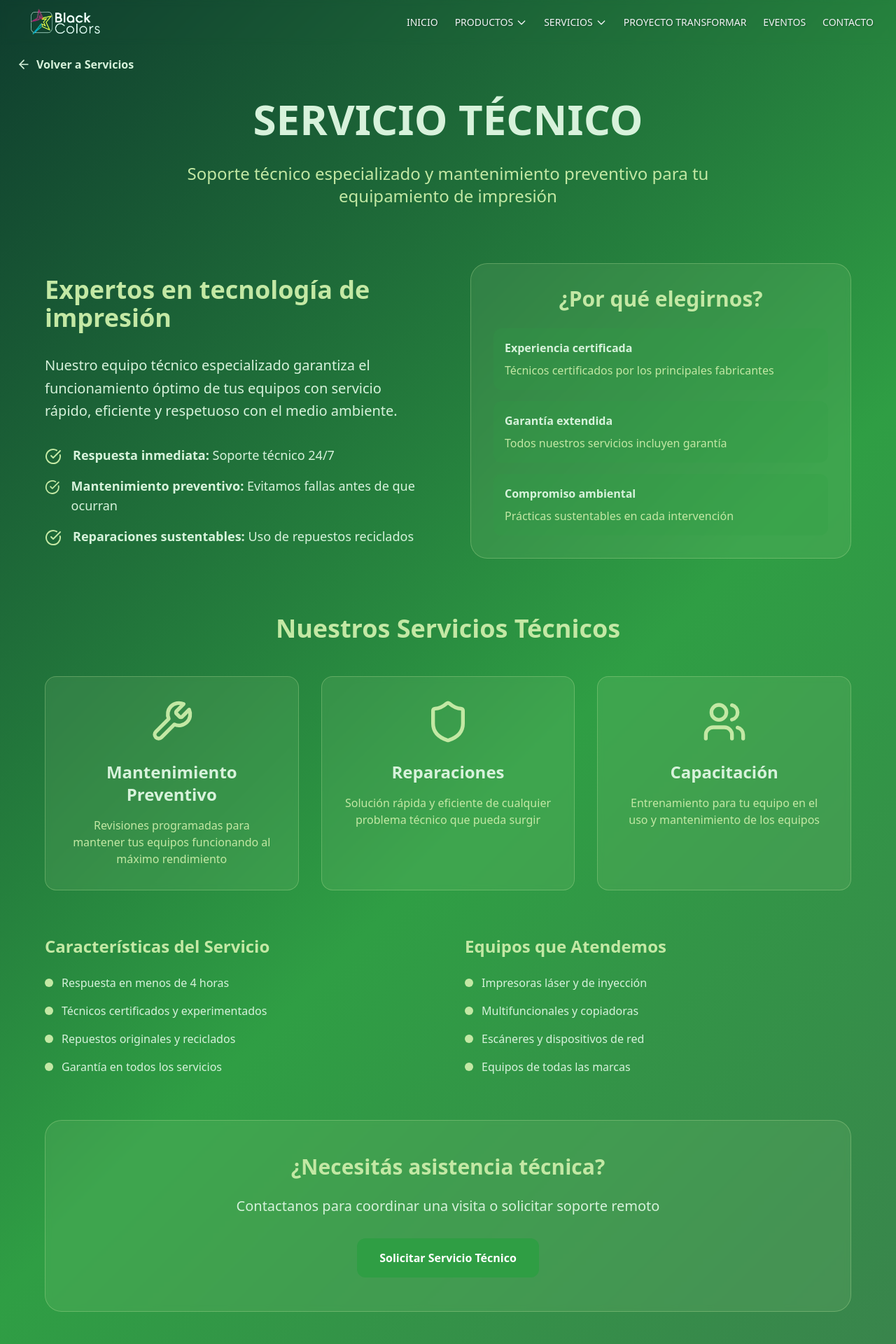
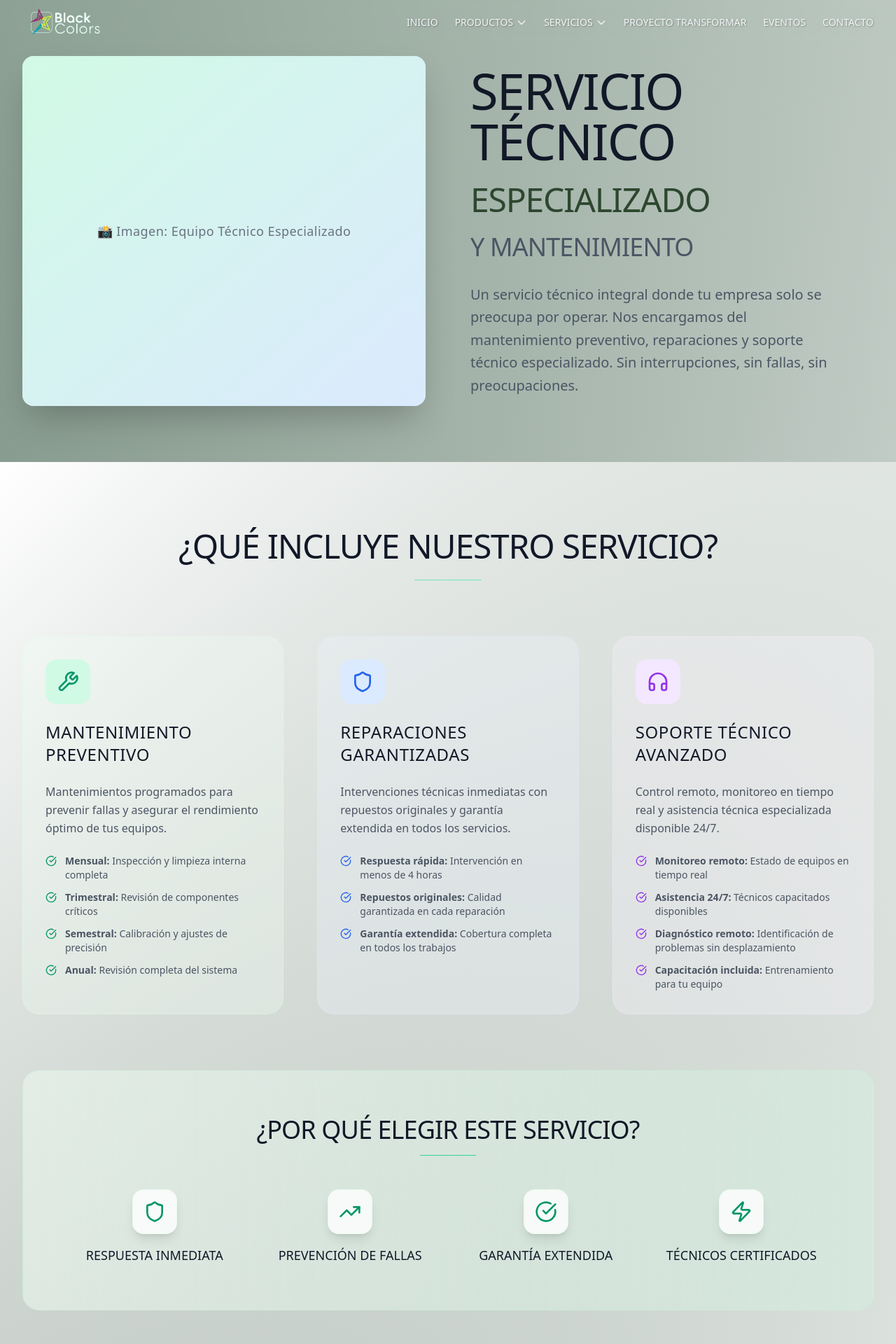
Before and after one commit to francobg7/black-colors-eco-print, a React (Vite) app: page /servicios/tecnico in a window 1280 px wide. Shown: the top 1920 px of the page at 70% size. Built offline with nearby package versions, Linux system fonts and the light colour scheme.

Commit message:
structure modified

```diff
--- a/src/pages/ServicioTecnico.tsx
+++ b/src/pages/ServicioTecnico.tsx
@@ -1,202 +1,271 @@
 import React from 'react';
-import { Link } from 'react-router-dom';
-import { ArrowLeft, Wrench, Clock, Shield, Users, Star, CheckCircle } from 'lucide-react';
+import { CheckCircle, Wrench, Headphones, Zap, Shield, TrendingUp } from 'lucide-react';
 import Footer from '@/components/Footer';
 
 const ServicioTecnico = () => {
   return (
-    <div className="min-h-screen" style={{ background: 'linear-gradient(135deg, #0f3d2e 0%, #2f9e44 50%, #3d7b4f 100%)' }}>
-      <div className="container mx-auto px-6 py-20">
-        {/* Navegación */}
-        <div className="mb-8">
-          <Link
-            to="/"
-            className="inline-flex items-center space-x-2 text-[#d7f2db] hover:text-[#c3e8a4] transition-colors font-semibold"
-          >
-            <ArrowLeft className="w-5 h-5" />
-            <span>Volver a Servicios</span>
-          </Link>
+    <div className="min-h-screen bg-gradient-to-br from-green-50/30 to-white">
+      {/* Hero Section - Primera imagen + introducción */}
+      <section className="w-full bg-gradient-to-br from-green-50/40 to-emerald-50/20">
+        <div className="container mx-auto px-8 py-20">
+          <div className="grid grid-cols-1 lg:grid-cols-2 gap-16 items-center">
+            {/* Primera imagen - 50% ancho */}
+            <div className="relative">
+              <div className="w-full h-[500px] bg-gradient-to-br from-gray-200 to-gray-300 rounded-2xl overflow-hidden shadow-2xl">
+                <div className="w-full h-full bg-gradient-to-br from-emerald-100 to-blue-100 flex items-center justify-center">
+                  <span className="text-gray-500 text-lg font-light tracking-wide">
+                    📸 Imagen: Equipo Técnico Especializado
+                  </span>
+                </div>
+              </div>
             </div>
 
-        {/* Hero Section */}
-        <div className="text-center mb-20">
-          <h1 className="text-3xl sm:text-5xl lg:text-6xl font-bold mb-8 animate-fade-in" style={{ color: '#d7f2db' }}>
+            {/* Introducción del servicio */}
+            <div className="space-y-8">
+              <div className="space-y-6">
+                <h1 className="text-6xl lg:text-7xl font-light text-gray-900 leading-tight tracking-tight">
                   SERVICIO TÉCNICO
                 </h1>
-          <p className="text-xl sm:text-2xl text-[#c3e8a4] max-w-4xl mx-auto">
-            Soporte técnico especializado y mantenimiento preventivo para tu equipamiento de impresión
-          </p>
+                <h2 className="text-4xl lg:text-5xl font-light text-[#2d472f] leading-tight tracking-tight">
+                  ESPECIALIZADO
+                </h2>
+                <h3 className="text-3xl lg:text-4xl font-light text-gray-600 leading-tight tracking-tight">
+                  Y MANTENIMIENTO
+                </h3>
               </div>
 
-        {/* Main Content */}
-        <div className="max-w-6xl mx-auto">
-          <div className="grid md:grid-cols-2 gap-16 items-center mb-20">
-            <div className="space-y-8 animate-slide-up">
-              <h2 className="text-xl sm:text-2xl lg:text-4xl font-bold" style={{ color: '#c3e8a4' }}>
-                Expertos en tecnología de impresión
-              </h2>
-              <p className="text-xl leading-relaxed" style={{ color: '#d7f2db' }}>
-                Nuestro equipo técnico especializado garantiza el funcionamiento óptimo de tus equipos
-                con servicio rápido, eficiente y respetuoso con el medio ambiente.
-              </p>
-              <div className="space-y-4">
-                <div className="flex items-start space-x-4">
-                  <CheckCircle className="w-6 h-6 mt-1" style={{ color: '#c3e8a4' }} />
-                  <p className="text-lg" style={{ color: '#d7f2db' }}>
-                    <strong>Respuesta inmediata:</strong> Soporte técnico 24/7
-                  </p>
-                </div>
-                <div className="flex items-start space-x-4">
-                  <CheckCircle className="w-6 h-6 mt-1" style={{ color: '#c3e8a4' }} />
-                  <p className="text-lg" style={{ color: '#d7f2db' }}>
-                    <strong>Mantenimiento preventivo:</strong> Evitamos fallas antes de que ocurran
-                  </p>
-                </div>
-                <div className="flex items-start space-x-4">
-                  <CheckCircle className="w-6 h-6 mt-1" style={{ color: '#c3e8a4' }} />
-                  <p className="text-lg" style={{ color: '#d7f2db' }}>
-                    <strong>Reparaciones sustentables:</strong> Uso de repuestos reciclados
+              <div className="max-w-lg">
+                <p className="text-xl text-gray-600 leading-relaxed font-light">
+                  Un servicio técnico integral donde tu empresa solo se preocupa por operar.
+                  Nos encargamos del mantenimiento preventivo, reparaciones y soporte técnico especializado.
+                  Sin interrupciones, sin fallas, sin preocupaciones.
                 </p>
               </div>
             </div>
           </div>
+        </div>
+      </section>
 
-            <div className="relative animate-scale-in">
-              <div
-                className="rounded-3xl p-8 text-center backdrop-blur-sm border"
-                style={{
-                  background: 'rgba(195, 232, 164, 0.1)',
-                  borderColor: 'rgba(195, 232, 164, 0.3)'
-                }}
-              >
-                <h3 className="text-xl sm:text-3xl font-bold mb-6" style={{ color: '#c3e8a4' }}>
-                  ¿Por qué elegirnos?
+      {/* Información técnica del servicio - Pantalla completa */}
+      <section className="w-full bg-gradient-to-br from-white to-green-50/20 py-24">
+        <div className="container mx-auto px-8">
+          {/* Encabezado de sección */}
+          <div className="text-center mb-20">
+            <h2 className="text-5xl font-light text-gray-900 mb-6 tracking-tight">
+              ¿QUÉ INCLUYE NUESTRO SERVICIO?
+            </h2>
+            <div className="w-24 h-px bg-emerald-300 mx-auto"></div>
+          </div>
+
+          {/* Grid de características principales */}
+          <div className="grid grid-cols-1 lg:grid-cols-3 gap-12 mb-20">
+            {/* Mantenimiento preventivo */}
+            <div className="space-y-6 bg-green-50/30 rounded-3xl p-8 border border-green-100/50">
+              <div className="w-16 h-16 bg-emerald-100 rounded-2xl flex items-center justify-center mb-6">
+                <Wrench className="w-8 h-8 text-emerald-600" />
+              </div>
+              <h3 className="text-2xl font-medium text-gray-900 tracking-wide">
+                MANTENIMIENTO PREVENTIVO
               </h3>
-                <div className="space-y-4 text-left">
-                  <div className="p-4 rounded-xl" style={{ background: 'rgba(47, 158, 68, 0.2)' }}>
-                    <h4 className="font-semibold mb-2" style={{ color: '#d7f2db' }}>Experiencia certificada</h4>
-                    <p style={{ color: '#c3e8a4' }}>Técnicos certificados por los principales fabricantes</p>
+              <p className="text-gray-600 leading-relaxed font-light">
+                Mantenimientos programados para prevenir fallas y asegurar el rendimiento óptimo de tus equipos.
+              </p>
+              <ul className="space-y-3 text-sm text-gray-600">
+                <li className="flex items-start space-x-3">
+                  <CheckCircle className="w-4 h-4 text-emerald-600 mt-0.5 flex-shrink-0" />
+                  <span><strong>Mensual:</strong> Inspección y limpieza interna completa</span>
+                </li>
+                <li className="flex items-start space-x-3">
+                  <CheckCircle className="w-4 h-4 text-emerald-600 mt-0.5 flex-shrink-0" />
+                  <span><strong>Trimestral:</strong> Revisión de componentes críticos</span>
+                </li>
+                <li className="flex items-start space-x-3">
+                  <CheckCircle className="w-4 h-4 text-emerald-600 mt-0.5 flex-shrink-0" />
+                  <span><strong>Semestral:</strong> Calibración y ajustes de precisión</span>
+                </li>
+                <li className="flex items-start space-x-3">
+                  <CheckCircle className="w-4 h-4 text-emerald-600 mt-0.5 flex-shrink-0" />
+                  <span><strong>Anual:</strong> Revisión completa del sistema</span>
+                </li>
+              </ul>
             </div>
-                  <div className="p-4 rounded-xl" style={{ background: 'rgba(47, 158, 68, 0.2)' }}>
-                    <h4 className="font-semibold mb-2" style={{ color: '#d7f2db' }}>Garantía extendida</h4>
-                    <p style={{ color: '#c3e8a4' }}>Todos nuestros servicios incluyen garantía</p>
+
+            {/* Reparaciones garantizadas */}
+            <div className="space-y-6 bg-blue-50/30 rounded-3xl p-8 border border-blue-100/50">
+              <div className="w-16 h-16 bg-blue-100 rounded-2xl flex items-center justify-center mb-6">
+                <Shield className="w-8 h-8 text-blue-600" />
               </div>
-                  <div className="p-4 rounded-xl" style={{ background: 'rgba(47, 158, 68, 0.2)' }}>
-                    <h4 className="font-semibold mb-2" style={{ color: '#d7f2db' }}>Compromiso ambiental</h4>
-                    <p style={{ color: '#c3e8a4' }}>Prácticas sustentables en cada intervención</p>
+              <h3 className="text-2xl font-medium text-gray-900 tracking-wide">
+                REPARACIONES GARANTIZADAS
+              </h3>
+              <p className="text-gray-600 leading-relaxed font-light">
+                Intervenciones técnicas inmediatas con repuestos originales y garantía extendida en todos los servicios.
+              </p>
+              <ul className="space-y-3 text-sm text-gray-600">
+                <li className="flex items-start space-x-3">
+                  <CheckCircle className="w-4 h-4 text-blue-600 mt-0.5 flex-shrink-0" />
+                  <span><strong>Respuesta rápida:</strong> Intervención en menos de 4 horas</span>
+                </li>
+                <li className="flex items-start space-x-3">
+                  <CheckCircle className="w-4 h-4 text-blue-600 mt-0.5 flex-shrink-0" />
+                  <span><strong>Repuestos originales:</strong> Calidad garantizada en cada reparación</span>
+                </li>
+                <li className="flex items-start space-x-3">
+                  <CheckCircle className="w-4 h-4 text-blue-600 mt-0.5 flex-shrink-0" />
+                  <span><strong>Garantía extendida:</strong> Cobertura completa en todos los trabajos</span>
+                </li>
+              </ul>
+            </div>
+
+            {/* Soporte técnico avanzado */}
+            <div className="space-y-6 bg-purple-50/30 rounded-3xl p-8 border border-purple-100/50">
+              <div className="w-16 h-16 bg-purple-100 rounded-2xl flex items-center justify-center mb-6">
+                <Headphones className="w-8 h-8 text-purple-600" />
+              </div>
+              <h3 className="text-2xl font-medium text-gray-900 tracking-wide">
+                SOPORTE TÉCNICO AVANZADO
+              </h3>
+              <p className="text-gray-600 leading-relaxed font-light">
+                Control remoto, monitoreo en tiempo real y asistencia técnica especializada disponible 24/7.
+              </p>
+              <ul className="space-y-3 text-sm text-gray-600">
+                <li className="flex items-start space-x-3">
+                  <CheckCircle className="w-4 h-4 text-purple-600 mt-0.5 flex-shrink-0" />
+                  <span><strong>Monitoreo remoto:</strong> Estado de equipos en tiempo real</span>
+                </li>
+                <li className="flex items-start space-x-3">
+                  <CheckCircle className="w-4 h-4 text-purple-600 mt-0.5 flex-shrink-0" />
+                  <span><strong>Asistencia 24/7:</strong> Técnicos capacitados disponibles</span>
+                </li>
+                <li className="flex items-start space-x-3">
+                  <CheckCircle className="w-4 h-4 text-purple-600 mt-0.5 flex-shrink-0" />
+                  <span><strong>Diagnóstico remoto:</strong> Identificación de problemas sin desplazamiento</span>
+                </li>
+                <li className="flex items-start space-x-3">
+                  <CheckCircle className="w-4 h-4 text-purple-600 mt-0.5 flex-shrink-0" />
+                  <span><strong>Capacitación incluida:</strong> Entrenamiento para tu equipo</span>
+                </li>
+              </ul>
+            </div>
+          </div>
+
+          {/* Beneficios destacados */}
+          <div className="bg-gradient-to-r from-green-50/50 to-emerald-100/30 rounded-3xl p-16 border border-green-200/30">
+            <div className="text-center mb-12">
+              <h3 className="text-4xl font-light text-gray-900 mb-4 tracking-tight">
+                ¿POR QUÉ ELEGIR ESTE SERVICIO?
+              </h3>
+              <div className="w-20 h-px bg-emerald-400 mx-auto"></div>
+            </div>
+
+            <div className="grid grid-cols-1 md:grid-cols-2 lg:grid-cols-4 gap-8">
+              <div className="text-center space-y-4">
+                <div className="w-16 h-16 bg-white/80 rounded-2xl flex items-center justify-center mx-auto shadow-lg border border-green-100/50">
+                  <Shield className="w-8 h-8 text-emerald-600" />
+                </div>
+                <h4 className="text-lg font-medium text-gray-900">RESPUESTA INMEDIATA</h4>
+              </div>
+
+              <div className="text-center space-y-4">
+                <div className="w-16 h-16 bg-white/80 rounded-2xl flex items-center justify-center mx-auto shadow-lg border border-green-100/50">
+                  <TrendingUp className="w-8 h-8 text-emerald-600" />
+                </div>
+                <h4 className="text-lg font-medium text-gray-900">PREVENCIÓN DE FALLAS</h4>
+              </div>
+
+              <div className="text-center space-y-4">
+                <div className="w-16 h-16 bg-white/80 rounded-2xl flex items-center justify-center mx-auto shadow-lg border border-green-100/50">
+                  <CheckCircle className="w-8 h-8 text-emerald-600" />
+                </div>
+                <h4 className="text-lg font-medium text-gray-900">GARANTÍA EXTENDIDA</h4>
+              </div>
+
+              <div className="text-center space-y-4">
+                <div className="w-16 h-16 bg-white/80 rounded-2xl flex items-center justify-center mx-auto shadow-lg border border-green-100/50">
+                  <Zap className="w-8 h-8 text-emerald-600" />
+                </div>
+                <h4 className="text-lg font-medium text-gray-900">TÉCNICOS CERTIFICADOS</h4>
+              </div>
+            </div>
+          </div>
+        </div>
+      </section>
+
+      {/* Segunda imagen + información complementaria */}
+      <section className="w-full bg-gradient-to-br from-emerald-50/30 to-green-50/20 py-24">
+        <div className="container mx-auto px-8">
+          <div className="grid grid-cols-1 lg:grid-cols-2 gap-16 items-center">
+            {/* Información complementaria */}
+            <div className="space-y-8">
+              <div className="space-y-6">
+                <h2 className="text-5xl font-light text-gray-900 leading-tight tracking-tight">
+                  TÉCNICOS ESPECIALIZADOS
+                </h2>
+                <h3 className="text-3xl font-light text-[#2d472f] leading-tight tracking-tight">
+                  Y CERTIFICADOS
+                </h3>
+              </div>
+
+              <div className="space-y-6 text-lg text-gray-600 leading-relaxed font-light">
+                <p>
+                  Nuestro equipo técnico cuenta con certificaciones de los principales fabricantes y años de experiencia.
+                </p>
+                <p>
+                  Realizamos diagnósticos precisos y soluciones efectivas para mantener tus equipos funcionando al máximo rendimiento.
+                </p>
+                <p>
+                  Capacitamos a tu personal para que puedan realizar mantenimientos básicos y optimizar el uso de la tecnología.
+                </p>
+              </div>
+            </div>
+
+            {/* Segunda imagen - 50% ancho */}
+            <div className="relative">
+              <div className="w-full h-[500px] bg-gradient-to-br from-blue-200 to-purple-200 rounded-2xl overflow-hidden shadow-2xl">
+                <div className="w-full h-full bg-gradient-to-br from-blue-100 to-purple-100 flex items-center justify-center">
+                  <span className="text-gray-500 text-lg font-light tracking-wide">
+                    📸 Imagen: Técnicos Trabajando en Equipos
+                  </span>
                 </div>
               </div>
             </div>
           </div>
         </div>
+      </section>
 
-          {/* Services Section */}
-          <div className="text-center mb-16">
-            <h2 className="text-xl sm:text-2xl lg:text-4xl font-bold mb-12" style={{ color: '#c3e8a4' }}>
-              Nuestros Servicios Técnicos
+      {/* CTA Final */}
+      <section className="w-full bg-gradient-to-br from-white to-green-50/30 py-20">
+        <div className="container mx-auto px-8 text-center">
+          <h2 className="text-5xl font-light text-gray-900 mb-8 tracking-tight">
+            ¿NECESITÁS ASISTENCIA TÉCNICA?
           </h2>
-            <div className="grid md:grid-cols-3 gap-8">
-              <div className="p-8 rounded-2xl backdrop-blur-sm border hover-lift" style={{
-                background: 'rgba(195, 232, 164, 0.1)',
-                borderColor: 'rgba(195, 232, 164, 0.3)'
-              }}>
-                <Wrench className="w-16 h-16 mx-auto mb-6" style={{ color: '#c3e8a4' }} />
-                <h3 className="text-2xl font-bold mb-4" style={{ color: '#d7f2db' }}>Mantenimiento Preventivo</h3>
-                <p style={{ color: '#c3e8a4' }}>
-                  Revisiones programadas para mantener tus equipos funcionando al máximo rendimiento
+          <p className="text-xl text-gray-600 mb-12 max-w-3xl mx-auto leading-relaxed font-light">
+            Contáctanos para coordinar una visita técnica o solicitar soporte remoto.
+            Nuestros técnicos especializados están disponibles para resolver cualquier problema.
+          </p>
+
+          <div className="grid grid-cols-1 md:grid-cols-2 gap-8 max-w-4xl mx-auto">
+            <div className="bg-green-50/40 rounded-2xl p-8 text-left border border-green-100/50">
+              <h3 className="text-2xl font-medium text-gray-900 mb-4 tracking-wide">
+                MANTENIMIENTO PREVENTIVO
+              </h3>
+              <p className="text-gray-600 leading-relaxed font-light">
+                Servicios programados para mantener tus equipos funcionando al máximo rendimiento.
               </p>
             </div>
 
-              <div className="p-8 rounded-2xl backdrop-blur-sm border hover-lift" style={{
-                background: 'rgba(195, 232, 164, 0.1)',
-                borderColor: 'rgba(195, 232, 164, 0.3)'
-              }}>
-                <Shield className="w-16 h-16 mx-auto mb-6" style={{ color: '#c3e8a4' }} />
-                <h3 className="text-2xl font-bold mb-4" style={{ color: '#d7f2db' }}>Reparaciones</h3>
-                <p style={{ color: '#c3e8a4' }}>
-                  Solución rápida y eficiente de cualquier problema técnico que pueda surgir
-                </p>
-              </div>
-
-              <div className="p-8 rounded-2xl backdrop-blur-sm border hover-lift" style={{
-                background: 'rgba(195, 232, 164, 0.1)',
-                borderColor: 'rgba(195, 232, 164, 0.3)'
-              }}>
-                <Users className="w-16 h-16 mx-auto mb-6" style={{ color: '#c3e8a4' }} />
-                <h3 className="text-2xl font-bold mb-4" style={{ color: '#d7f2db' }}>Capacitación</h3>
-                <p style={{ color: '#c3e8a4' }}>
-                  Entrenamiento para tu equipo en el uso y mantenimiento de los equipos
+            <div className="bg-green-50/40 rounded-2xl p-8 text-left border border-green-100/50">
+              <h3 className="text-2xl font-medium text-gray-900 mb-4 tracking-wide">
+                REPARACIONES URGENTES
+              </h3>
+              <p className="text-gray-600 leading-relaxed font-light">
+                Intervenciones técnicas inmediatas con garantía y repuestos originales.
               </p>
             </div>
           </div>
         </div>
+      </section>
 
-          {/* Features Section */}
-          <div className="grid md:grid-cols-2 gap-12 mb-16">
-            <div className="space-y-6">
-              <h3 className="text-2xl font-bold" style={{ color: '#c3e8a4' }}>Características del Servicio</h3>
-              <div className="space-y-4">
-                <div className="flex items-center space-x-3">
-                  <div className="w-3 h-3 rounded-full" style={{ backgroundColor: '#c3e8a4' }}></div>
-                  <span style={{ color: '#d7f2db' }}>Respuesta en menos de 4 horas</span>
-                </div>
-                <div className="flex items-center space-x-3">
-                  <div className="w-3 h-3 rounded-full" style={{ backgroundColor: '#c3e8a4' }}></div>
-                  <span style={{ color: '#d7f2db' }}>Técnicos certificados y experimentados</span>
-                </div>
-                <div className="flex items-center space-x-3">
-                  <div className="w-3 h-3 rounded-full" style={{ backgroundColor: '#c3e8a4' }}></div>
-                  <span style={{ color: '#d7f2db' }}>Repuestos originales y reciclados</span>
-                </div>
-                <div className="flex items-center space-x-3">
-                  <div className="w-3 h-3 rounded-full" style={{ backgroundColor: '#c3e8a4' }}></div>
-                  <span style={{ color: '#d7f2db' }}>Garantía en todos los servicios</span>
-                </div>
-              </div>
-            </div>
-
-            <div className="space-y-6">
-              <h3 className="text-2xl font-bold" style={{ color: '#c3e8a4' }}>Equipos que Atendemos</h3>
-              <div className="space-y-4">
-                <div className="flex items-center space-x-3">
-                  <div className="w-3 h-3 rounded-full" style={{ backgroundColor: '#c3e8a4' }}></div>
-                  <span style={{ color: '#d7f2db' }}>Impresoras láser y de inyección</span>
-                </div>
-                <div className="flex items-center space-x-3">
-                  <div className="w-3 h-3 rounded-full" style={{ backgroundColor: '#c3e8a4' }}></div>
-                  <span style={{ color: '#d7f2db' }}>Multifuncionales y copiadoras</span>
-                </div>
-                <div className="flex items-center space-x-3">
-                  <div className="w-3 h-3 rounded-full" style={{ backgroundColor: '#c3e8a4' }}></div>
-                  <span style={{ color: '#d7f2db' }}>Escáneres y dispositivos de red</span>
-                </div>
-                <div className="flex items-center space-x-3">
-                  <div className="w-3 h-3 rounded-full" style={{ backgroundColor: '#c3e8a4' }}></div>
-                  <span style={{ color: '#d7f2db' }}>Equipos de todas las marcas</span>
-                </div>
-              </div>
-            </div>
-          </div>
-
-          {/* CTA Section */}
-          <div className="text-center p-12 rounded-3xl backdrop-blur-sm border" style={{
-            background: 'rgba(195, 232, 164, 0.1)',
-            borderColor: 'rgba(195, 232, 164, 0.3)'
-          }}>
-            <h3 className="text-3xl font-bold mb-6" style={{ color: '#c3e8a4' }}>
-              ¿Necesitás asistencia técnica?
-            </h3>
-            <p className="text-xl mb-8" style={{ color: '#d7f2db' }}>
-              Contactanos para coordinar una visita o solicitar soporte remoto
-            </p>
-            <Link to="/contacto">
-              <button className="px-8 py-4 bg-[#2f9e44] hover:bg-[#3d7b4f] text-white font-bold rounded-xl transition-all duration-300 transform hover:scale-105">
-                Solicitar Servicio Técnico
-              </button>
-            </Link>
-          </div>
-        </div>
-      </div>
       <Footer />
     </div>
   );
```
Lines whose indentation alone changed are shown as unchanged.
